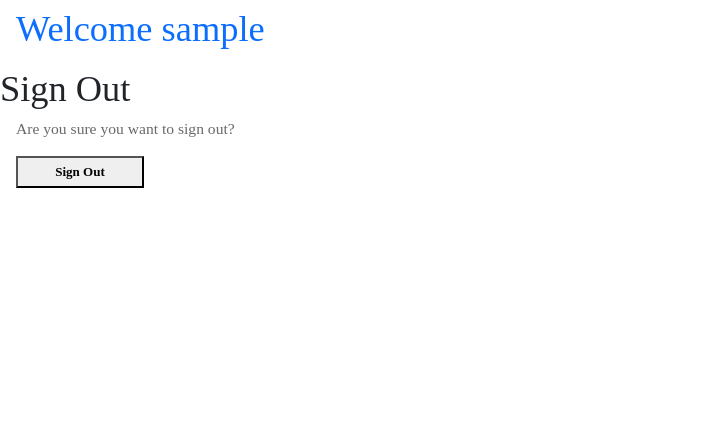
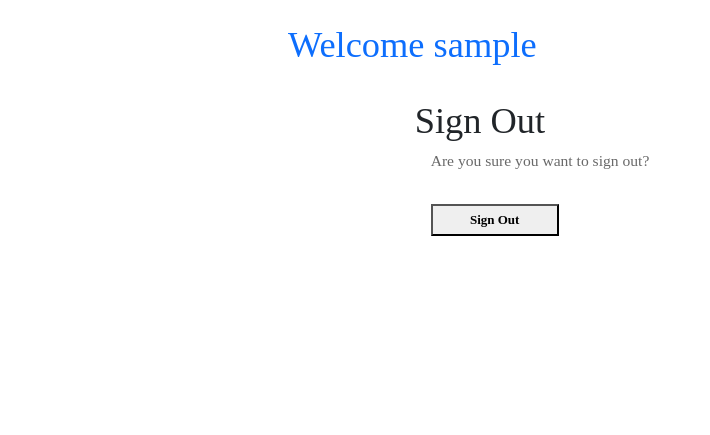
Before and after one commit to DaveTrev/p4-Django-diary, a Django app: page /accounts/logout/ in a window 1280 px wide. Shown: the part 58-493 px from the top of the page, without its empty margins (0-710 px from the left). Run offline with Django 3.2, Linux system fonts and the light colour scheme; the visitor is signed in with stand-in values (Sample User, id 1); some web fonts are replaced.

Commit message:
added containers and bootstrap to login, logout, base

```diff
--- a/cpddiary/templates/cpddiary/base.html
+++ b/cpddiary/templates/cpddiary/base.html
@@ -56,6 +56,10 @@
 
 <!-- possible link to coru and about page on logging cpd to be added -->
 <!-- Add forms / cards to better display diary entrys -->
+<div class="container">
+    <div class="row">
+      <div class="col-md-8 mt-3 offset-md-2">
+
 <h1 class="nav-link text-black">Welcome {{request.user}}</h1>
     {% if messages %}
         <ul class="messages">
@@ -68,6 +72,9 @@
         {% endif %}
 
     {% block content %} {% endblock %}
+</div>
+</div>
+</div>
 
 <!-- JS script for timing messages to user goes here! -->
 <!-- Bootstrap Footer goes here! Taken from codestar blog-->
--- a/p4_django_diary/settings.py
+++ b/p4_django_diary/settings.py
@@ -59,8 +59,6 @@ SITE_ID = 1
 LOGIN = 'accounts/login'
 LOGIN_REDIRECT_URL = '/'
 LOGOUT_REDIRECT_URL = '/'
-
-ANONYMOUS_USER_NAME = 'Guest'
 
 
 MIDDLEWARE = [
--- a/templates/account/logout.html
+++ b/templates/account/logout.html
@@ -5,10 +5,18 @@
 {% block head_title %}{% trans "Sign Out" %}{% endblock %}
 
 {% block content %}
+<div class="container">
+  <div class="row">
+    <div div class="col-md-8 mt-3 offset-md-2">
 <h1>{% trans "Sign Out" %}</h1>
 
 <p>{% trans 'Are you sure you want to sign out?' %}</p>
-
+</div>
+</div>
+</div>
+<div class="container">
+  <div class="row">
+    <div div class="col-md-8 mt-3 offset-md-2">
 <form method="post" action="{% url 'account_logout' %}">
   {% csrf_token %}
   {% if redirect_field_value %}
@@ -17,5 +25,8 @@
   <button type="submit">{% trans 'Sign Out' %}</button>
 </form>
 
+</div>
+</div>
+</div>
 
 {% endblock %}
```
